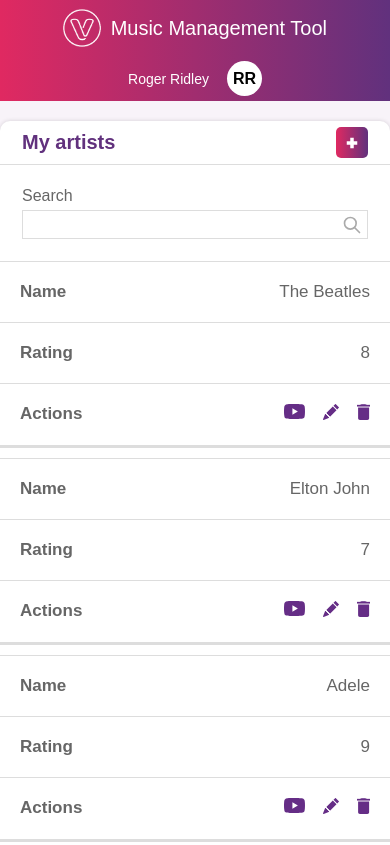
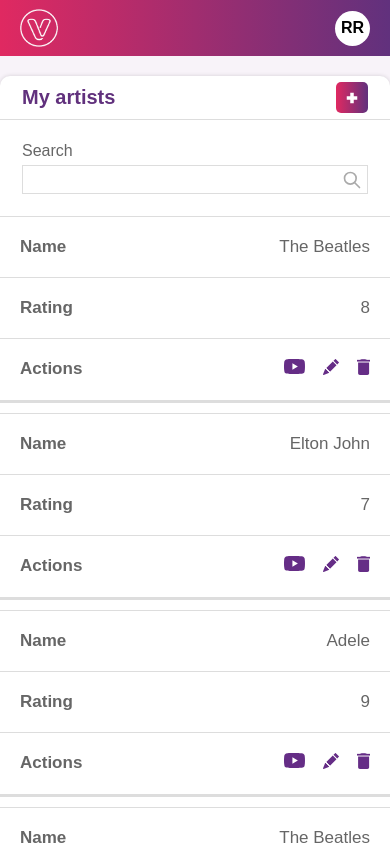
Before and after one commit to diegoptenorio/music-album-management-tool, a React (Create React App) app: page / in a window 390 px wide. Shown: the top 845 px of the page. Built offline with nearby package versions, Linux system fonts and the light colour scheme.

Commit message:
debt: Reduce mobile header elements

```diff
--- a/src/components/logo/logo.scss
+++ b/src/components/logo/logo.scss
@@ -20,5 +20,8 @@
     .logo {
         margin: .5rem 0;
         justify-content: center;
+        h1 {
+            display: none;
+        }
     }
 }
--- a/src/components/user/user.scss
+++ b/src/components/user/user.scss
@@ -25,5 +25,8 @@
     .user {
         margin: .5rem 0;
         justify-content: center;
+        h1 {
+            display: none;
+        }
     }
 }
--- a/src/layout/layout.scss
+++ b/src/layout/layout.scss
@@ -41,7 +41,8 @@
     .layout {
         > header {
             .container {
-                flex-direction: column;
+                width: auto;
+                padding: 0 2rem;
             }
         }
     }
```
